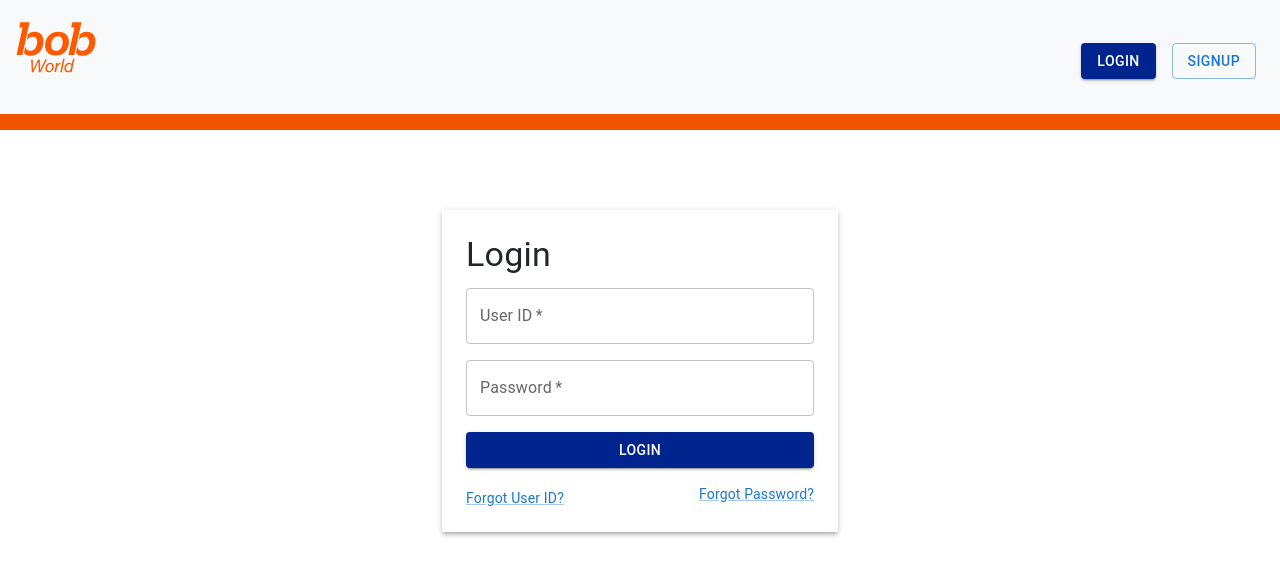
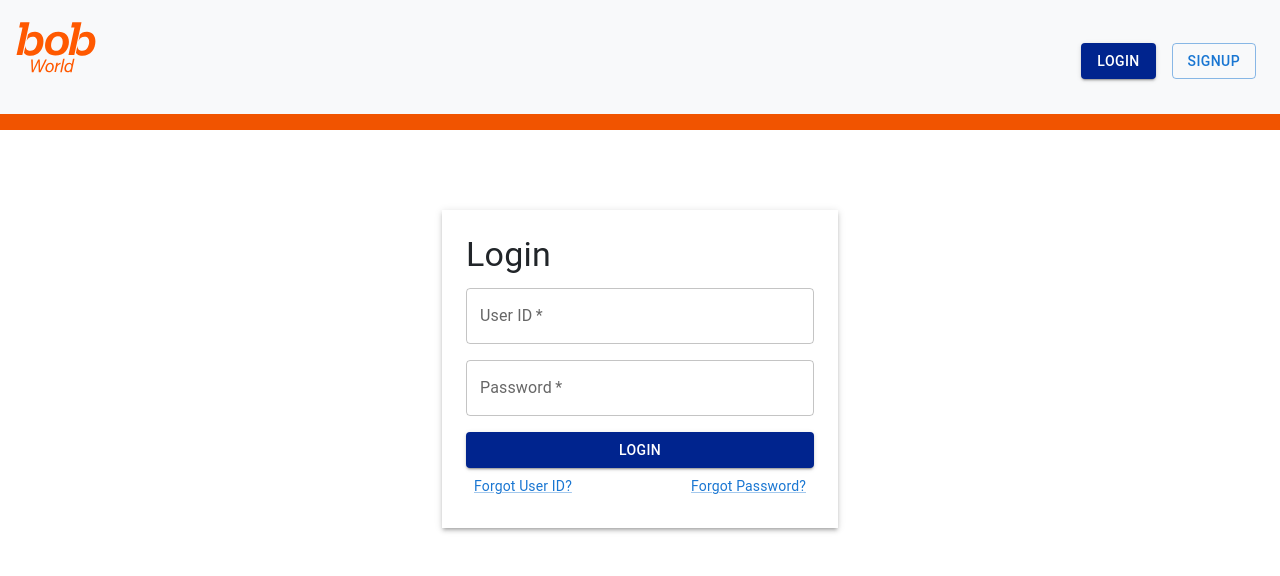
Before and after one commit to why-aditi/Financial-Advisory, a React (Create React App) app in the folder frontend/: page /login in a window 1280 px wide. Shown: the top 576 px of the page. Built offline with nearby package versions, Linux system fonts and the light colour scheme.

Commit message:
Minor Change

```diff
--- a/frontend/src/App.js
+++ b/frontend/src/App.js
@@ -8,7 +8,7 @@ import Home from "./Components/Home";
 import LogIn from "./Components/LogIn";
 import ForgotPass from "./Components/ForgotPass";
 import ForgotUserID from "./Components/ForgotId";
-import Form from "./Components/Form"; // Corrected import
+import Form from "./Form";
 
 function App() {
   return (
@@ -18,7 +18,7 @@ function App() {
         <Route path="/" element={<Home />} />
         <Route path="/signup" element={<SignUp />} />
         <Route path="/login" element={<LogIn />} />
-        <Route path="/form" element={<Form />} />{" "}
+        <Route path="/form" element={<Form />} />
         <Route path="/forgot-password" element={<ForgotPass />} />
         <Route path="/forgot-user-id" element={<ForgotUserID />} />
       </Routes>
--- a/frontend/src/Components/Forgot.css
+++ b/frontend/src/Components/Forgot.css
@@ -1,3 +1,6 @@
-.forgot-box{
-    padding: 5rem;
+.forgot {
+    display: flex;
+    justify-content: space-between;
+    align-items: center;
+    padding: 0.5rem;
 }
--- a/frontend/src/Components/LogIn.js
+++ b/frontend/src/Components/LogIn.js
@@ -74,7 +74,6 @@ export default function Login() {
             </Button>
           </form>
           <div className="forgot">
-            <Box mt={2}>
             <Link
               component="button"
               onClick={handleForgotUserID}
@@ -82,8 +81,6 @@ export default function Login() {
             >
               Forgot User ID?
             </Link>
-            </Box>
-            <Box mt={1}>
             <Link
               component="button"
               onClick={handleForgotPassword}
@@ -91,7 +88,6 @@ export default function Login() {
             >
               Forgot Password?
             </Link>
-            </Box>
           </div>
         </Box>
       </Container>
--- a/frontend/src/Components/Form.Js
+++ b/frontend/src/Form.js
@@ -3,7 +3,7 @@ import React from "react";
 export default function Form() {
   return (
     <div>
-      <div className="">Hello</div>
+      <h1>Hello from Form Component!</h1>
     </div>
   );
 }
```
Lines whose indentation alone changed are shown as unchanged.
